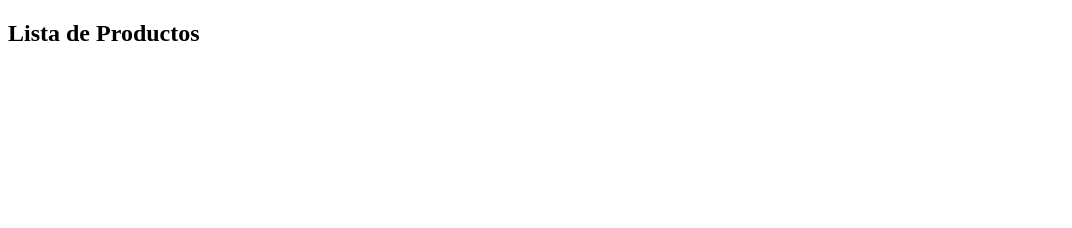
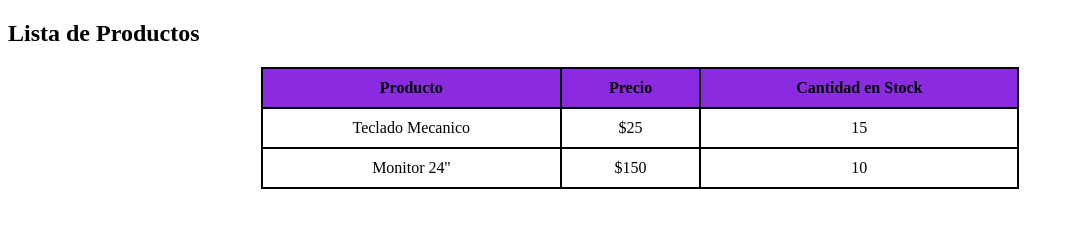
Before and after one commit to MarlonR31/Pr-cticas-de-DPW, a plain HTML site: page Practica 4 - DPW/Ejemplo 1/tabla.html in a window 1280 px wide. Shown: the whole page, without its empty margins (0-1072 px from the left). Drawn offline with Linux system fonts and the light colour scheme.

Commit message:
Add files via upload

```diff
--- a/Practica 4 - DPW/Ejemplo 1/tabla.html
+++ b/Practica 4 - DPW/Ejemplo 1/tabla.html
@@ -6,11 +6,44 @@
     <title>Ejemplo de Tabla HTML</title>
     <style>
         table{
-            margin: 10px;
+            width: 60%;
+            border-collapse: collapse;
+            margin: 20px auto;
+        }
+        th, td {
+            border: 2px solid black;
+            padding: 10px;
+            text-align: center;
+        }
+        th{
+            background-color: blueviolet;
         }
     </style>
 </head>
 <body>
     <h2>Lista de Productos</h2>
+
+    <table>
+        <thead>
+            <tr>
+                <th>Producto</th>
+                <th>Precio</th>
+                <th>Cantidad en Stock</th>
+            </tr>
+        </thead>
+            <tr>
+                <td>Teclado Mecanico</td>
+                <td>$25</td>
+                <td>15</td>
+            </tr>
+            <tr>
+                <td>Monitor 24''</td>
+                <td>$150</td>
+                <td>10</td>
+            </tr>
+        <tbody>
+
+        </tbody>
+    </table>
 </body>
 </html>
```
